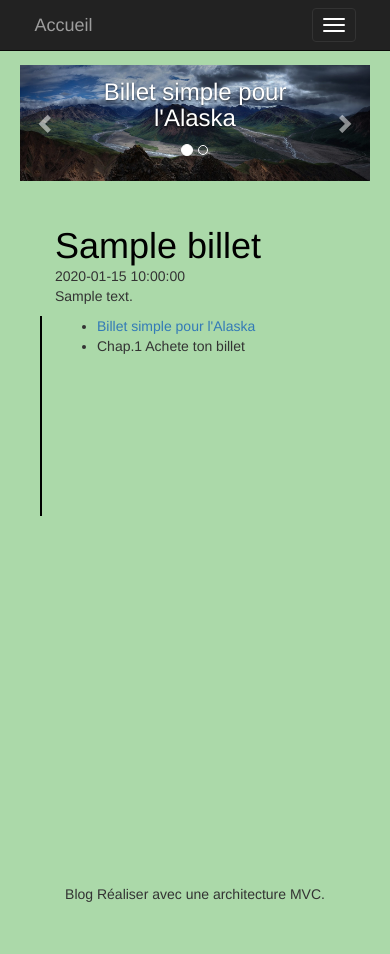
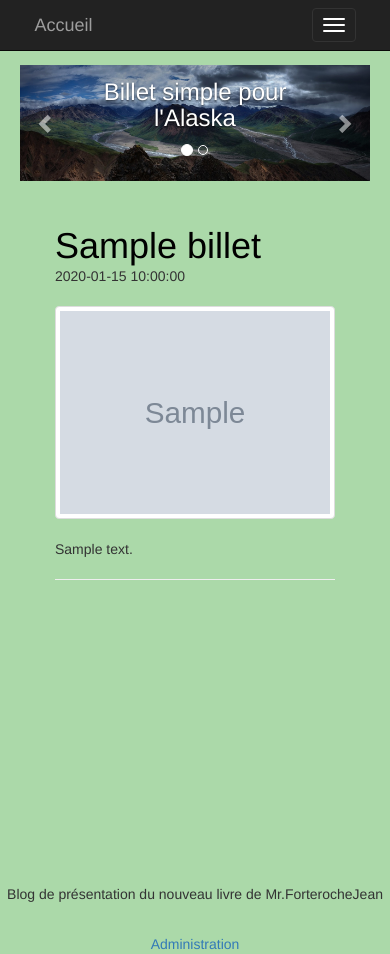
Before and after one commit to Fcoupe/Projet_3, a PHP site: page / in a window 390 px wide. Before the commit the page ends 902 px from the top, so only its background shows below. Run offline with PHP 8.4, Linux system fonts and the light colour scheme; tables that the repository leaves empty or names only in its code hold one stand-in row (values such as "Sample post"); grey boxes marked "Sample" are stand-in pictures; some libraries are stand-ins or nearby versions.

Commit message:
création fonction administration et ajout img au article

```diff
--- a/controller/controller_menu.php
+++ b/controller/controller_menu.php
@@ -14,4 +14,10 @@ class controllerMenu
 		$view = new view("contact");
 		$view->generate(array());
 	}
+
+	public function administrator()
+	{
+		$view = new view("pass");
+		$view->generate(array());
+	}
 }
--- a/controller/controller_user.php
+++ b/controller/controller_user.php
@@ -1,6 +1,12 @@
 <?php
+
+require_once ('view/view.php');
 
 class controllerUser
 {
 
+
+
+
+
 }
--- a/controller/router.php
+++ b/controller/router.php
@@ -108,6 +108,11 @@ class router
 					$this->ctrlMenu->contact();
 				}
 
+				else if ($_GET['action'] == 'passView')
+				{
+					$this->ctrlMenu->administrator();
+				}
+
 			}
 
 			else // si aucune action definit alors affichage de l'accueil
--- a/model/billet.php
+++ b/model/billet.php
@@ -6,7 +6,7 @@ class Billet extends Model
 {
 	public function getBillets()
 	{// Renvoie la liste de tous les billets, tier par ID décroisant
-	    $sql = 'SELECT BIL_ID as id, BIL_DATE as date_t,' . ' BIL_TITRE AS title, BIL_CONTENU AS content from T_BILLET' . ' order by BIL_ID desc';
+	    $sql = 'SELECT BIL_ID as id, BIL_DATE as date_t,' . ' BIL_TITRE AS title, BIL_CONTENU AS content, BIL_IMG as img' . ' from T_BILLET order by BIL_ID desc LIMIT 0, 3';
 	    $billets = $this->executeReq($sql);
 	    return $billets;
 	}
@@ -14,7 +14,7 @@ class Billet extends Model
 	public function getBillet($idBillet)
 	{// Renvoie les informations sur un billet
 
-		$sql = 'SELECT BIL_ID as id,  BIL_DATE as date_t,' . ' BIL_TITRE as title, BIL_CONTENU as content from T_BILLET' . ' WHERE BIL_ID = ?';
+		$sql = 'SELECT BIL_ID as id,  BIL_DATE as date_t,' . ' BIL_TITRE as title, BIL_CONTENU as content, BIL_IMG as img' . ' from T_BILLET WHERE BIL_ID = ?';
 		$billet = $this->executeReq($sql, array($idBillet));
 
 		if ($billet->rowCount() == 1)
--- a/view/temp.php
+++ b/view/temp.php
@@ -50,7 +50,10 @@
 
 
 	<footer id="footer">
-				Blog Réaliser avec une architecture MVC.
+		<div>
+			<p>Blog de présentation du nouveau livre de Mr.ForterocheJean </p><br/>
+			<p><a href="index.php?action=passView">Administration</a></p>
+		</div>
 	</footer>
 </div></body>
 </html>
--- a/view/view_error.php
+++ b/view/view_error.php
@@ -1,4 +1,4 @@
 <?php $this->title = 'Mon BLog' ?>
 
-
+<br /> <br />
 <p>Une erreur est survenue : <?= $msgError ?></p>
--- a/view/view_home.php
+++ b/view/view_home.php
@@ -36,24 +36,29 @@
 	<div class="row">
 		<div id="container" class="col-sm-12 col-md-12 col-lg-12">
 				<?php foreach ($billets as $billet): ?>
-				<article class="col-sm-9 col-md-9 col-lg-9">
-					<header>
+					<article  class="col-sm-9 col-md-9 col-lg-9">
+						<header">
 							<br />
-						<a href="<?= "index.php?action=billet&id=" . $billet['id'] ?>">
-						<h1 class="titreBillet"><?= $billet['title'] ?></h1>
+							<a href="<?= "index.php?action=billet&id=" . htmlspecialchars($billet['id']) ?>">
+							<h1 class="titreBillet"><?= htmlspecialchars($billet['title']) ?></h1>
 							</a>
-						<time><?= $billet['date_t'] ?></time>
+							<time><?= htmlspecialchars($billet['date_t']) ?></time>
+							<div>
+								<br />
+								<img class="img-thumbnail" src="<?= htmlspecialchars($billet['img']) ?>">
+							</div>
+						</header>
 
-					</header>
-					<p><?= $billet['content'] ?></p>
+						<p><br /><?= htmlspecialchars($billet['content']) ?></p>
+						<hr />
 					</article>
 
 				<?php endforeach; ?>
 
-			<div id="latestPost" class="col-sm-3 col-md-3 col-lg-3">
+				<div id="latestPost" class="hidden-xs col-sm-3 col-md-3 col-lg-3">
 					<ul id="listRight">
 						<li><a href="index.php?action=billet&id=1">Billet simple pour l'Alaska</a></li>
-					<li>Chap.1 Achete ton billet</li>
+						<li><a href="index.php?action=billet&id=2">Chap.1 Achete ton billet</a></li>
 					</ul>
 				</div>
 		</div>
```
Also changed, not shown: model/user.php (+13 -0 lines), view/view_billet.php (+14 -6 lines), view/view_pass.php (added, +10 -0 lines), assets/images/Alaska_min_01.jpg (added), assets/images/train_min_02.jpg (added). Lines whose indentation alone changed are shown as unchanged.
